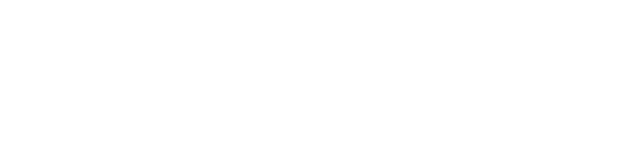
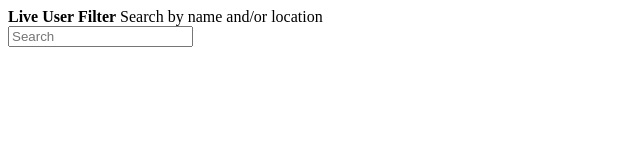
Before and after one commit to CristianDavidFajardoRojas/liveUserFilter, a plain HTML site: page index.html in a window 1280 px wide. Shown: the whole page, without its empty margins (0-640 px from the left). Drawn offline with Linux system fonts and the light colour scheme.

Commit message:
feat: :sparkles: Estructura header.
Estructura HTML del header.

```diff
--- a/index.html
+++ b/index.html
@@ -8,6 +8,14 @@
     <title>Live User Filter</title>
 </head>
 <body>
-
+    <header>
+            <div>
+                <strong>Live  User Filter</strong>
+                <span>Search by name and/or location</span>
+            </div>
+            <div class = "nav__search">
+                <input type="text" placeholder="Search">
+            </div>
+    </header>
 </body>
 </html>
```
